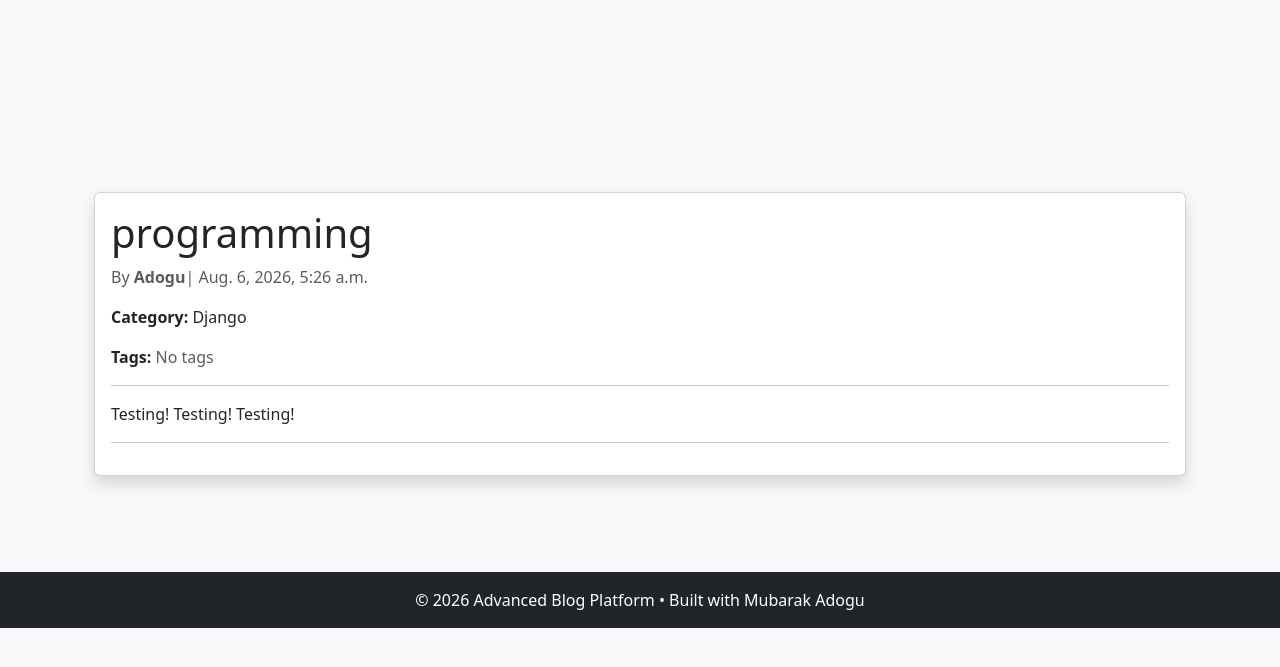
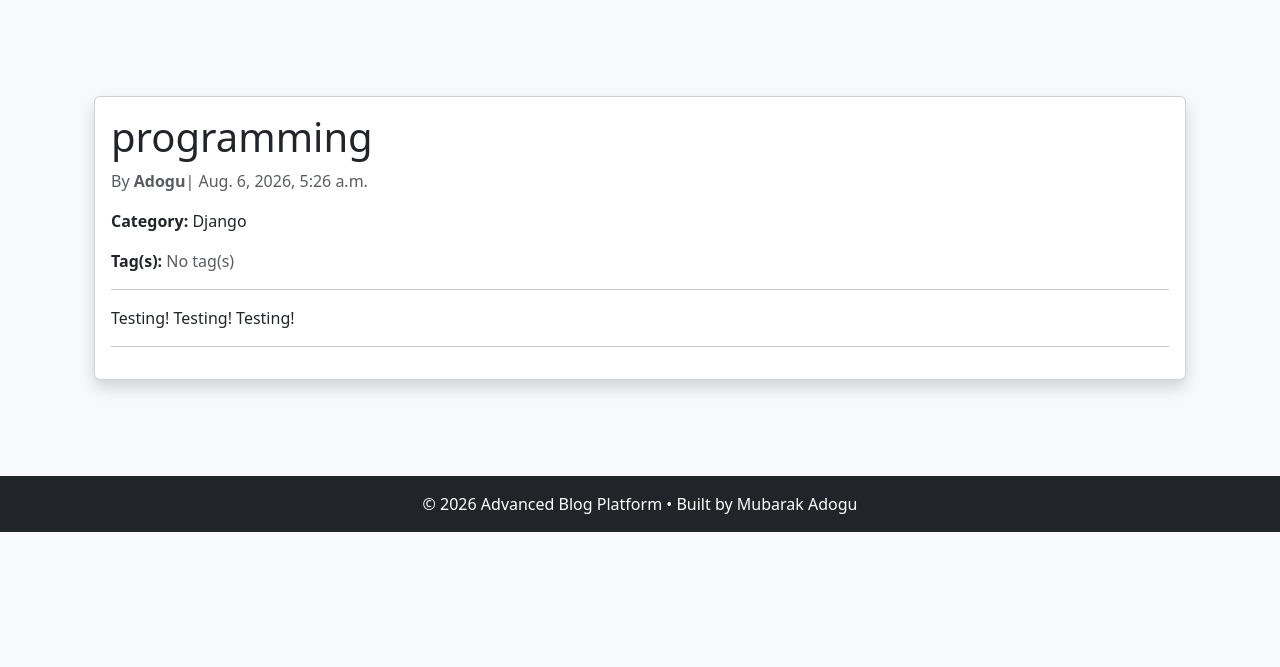
Before and after one commit to abdulrahmanmubarak98-cmyk/Advanced_Blog_Platform, a Django app: a page that uses blog/templates/blog/post_detail.html in a window 1280 px wide. Shown: the part 56-723 px from the top of the page. Run offline with Django 5.2, Linux system fonts and the light colour scheme; data comes from the database, SQL or seed files in the repository; both versions use the stored data as it was after the commit.

Commit message:
Refactor Features

```diff
--- a/account/models.py
+++ b/account/models.py
@@ -27,6 +27,7 @@ class Tag(models.Model):
     slug = models.SlugField(unique=True, editable=False)
 
     def save(self, *args, **kwargs):
+        self.name = self.name.strip().title()
         if not self.slug:
             self.slug = slugify(self.name)
         super().save(*args, **kwargs)
@@ -59,16 +60,20 @@ class Post(models.Model):
     tags = models.ManyToManyField(Tag, blank=True, related_name="posts")
 
     title = models.CharField(max_length=200)
-    slug = models.SlugField(unique=True)
+    slug = models.SlugField(unique=True, editable=False)
 
     content = models.TextField()
 
     image = models.ImageField(upload_to="posts/", blank=True, null=True)
 
-    status = models.CharField(max_length=10, choices=STATUS_CHOICES, default="draft")
-
     created_at = models.DateTimeField(auto_now_add=True)
     updated_at = models.DateTimeField(auto_now=True)
+
+    def save(self, *args, **kwargs):
+        self.title = self.title.strip()
+        if not self.slug:
+            self.slug = slugify(self.title)
+        super().save(*args, **kwargs)
 
     def __str__(self):
         return self.title
--- a/account/templates/includes/footer.html
+++ b/account/templates/includes/footer.html
@@ -1,7 +1,7 @@
 <footer class="bg-dark text-white text-center py-3 mt-5">
 
         <p class="mb-0">
-            © 2026 Advanced Blog Platform • Built with Mubarak Adogu
+            © {% now "Y" %} Advanced Blog Platform • Built by Mubarak Adogu
         </p>
 
     </footer>
--- a/account/templates/includes/messages.html
+++ b/account/templates/includes/messages.html
@@ -1,6 +1,4 @@
- <main class="container py-5">
-
-        {% if messages %}
+{% if messages %}
     {% for message in messages %}
         <div class="alert alert-{{ message.tags }} alert-dismissible fade show">
             {{ message }}
@@ -10,4 +8,3 @@
         </div>
     {% endfor %}
 {% endif %}
-</main>
--- a/account/templates/includes/navbar.html
+++ b/account/templates/includes/navbar.html
@@ -9,7 +9,9 @@
             <button class="navbar-toggler"
                     type="button"
                     data-bs-toggle="collapse"
-                    data-bs-target="#navbarNav">
+                    data-bs-target="#navbarNav"
+                    aria-controls="navbarNavbar"
+                    aria-label="Toggle navigation">
 
                 <span class="navbar-toggler-icon"></span>
 
--- a/account/urls.py
+++ b/account/urls.py
@@ -10,4 +10,5 @@ urlpatterns = [
     path("post/<slug:slug>/", views.post_detail, name="post_detail"),
     path("post/<slug:slug>/edit/", views.edit_post, name="edit_post"),
     path("post/<slug:slug>/delete/", views.delete_post, name="delete_post"),
+    path("", views.post_detail, name="post_detail"),
 ]
--- a/blog/templates/blog/home.html
+++ b/blog/templates/blog/home.html
@@ -16,7 +16,7 @@
 <div class="container mt-5">
     <div class="d-flex justify-content-between align-items-center mb-4"></div>
 
-    <h2 class="mb-3">Latest Post</h2>
+    <h2 class="mb-3 text-dark fw-bold">Latest Post</h2>
 
     {% if user.is_authenticated %}
         <a href="{% url 'create_post' %}"class="btn btn-primary mb-4">Create Post</a>
--- a/blog/templates/blog/post_detail.html
+++ b/blog/templates/blog/post_detail.html
@@ -17,16 +17,16 @@
 
         <div class="card-body">
             <h1 class="card-title">{{ post.title }}</h1>
-            <p class="text-muted">By <strong>{{post.author }}</strong>| {{ post.created_at }}</p>
+            <p class="text-muted"> By <strong>{{post.author }}</strong>| {{ post.created_at }}</p>
             <p>
                 <strong>Category:</strong> {{ post.category }}
             </p>
             <P>
-                <strong>Tags:</strong>
+                <strong>Tag(s):</strong>
                 {% for tag in post.tags.all %}
                 <span class="badge bg-primary">{{ tag.name }}</span>
                     {% empty %}
-                        <span class="text-muted">No tags</span>
+                        <span class="text-muted">No tag(s)</span>
                 {% endfor %}
             </P>
             <hr>
```
Also changed, not shown: account/forms.py (+11 -16 lines), db.sqlite3.
